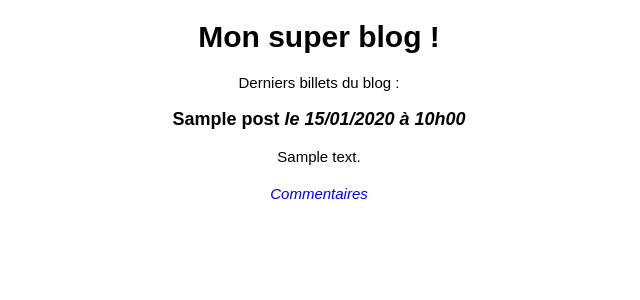
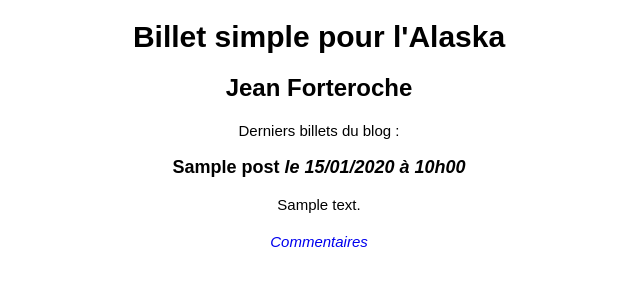
Before and after one commit to AnthonyGalerneau/TP_Blog_Ecrivain, a PHP site: page / in a window 1280 px wide. Shown: the top 300 px of the page, without its empty margins (321-961 px from the left). Run offline with PHP 8.4, Linux system fonts and the light colour scheme; tables that the repository leaves empty or names only in its code hold one stand-in row (values such as "Sample post").

```diff
--- a/view/frontend/listPostsView.php
+++ b/view/frontend/listPostsView.php
@@ -1,7 +1,6 @@
 <?php $title = 'Mon blog'; ?>
 
 <?php ob_start(); ?>
-<h1>Mon super blog !</h1>
 <p>Derniers billets du blog :</p>
 
 
--- a/view/frontend/template.php
+++ b/view/frontend/template.php
@@ -2,11 +2,14 @@
 <html>
     <head>
         <meta charset="utf-8" />
-        <title><?= $title ?></title>
+        <title><?= 'Jean Forteroche - ' . $title ?></title>
         <link href="public/css/style.css" rel="stylesheet" />
     </head>
 
     <body>
-        <?= $content ?>
+        <?=
+        '<h1>Billet simple pour l\'Alaska</h1>
+		<h2>Jean Forteroche</h2>'
+		. $content ?>
     </body>
 </html>
```
